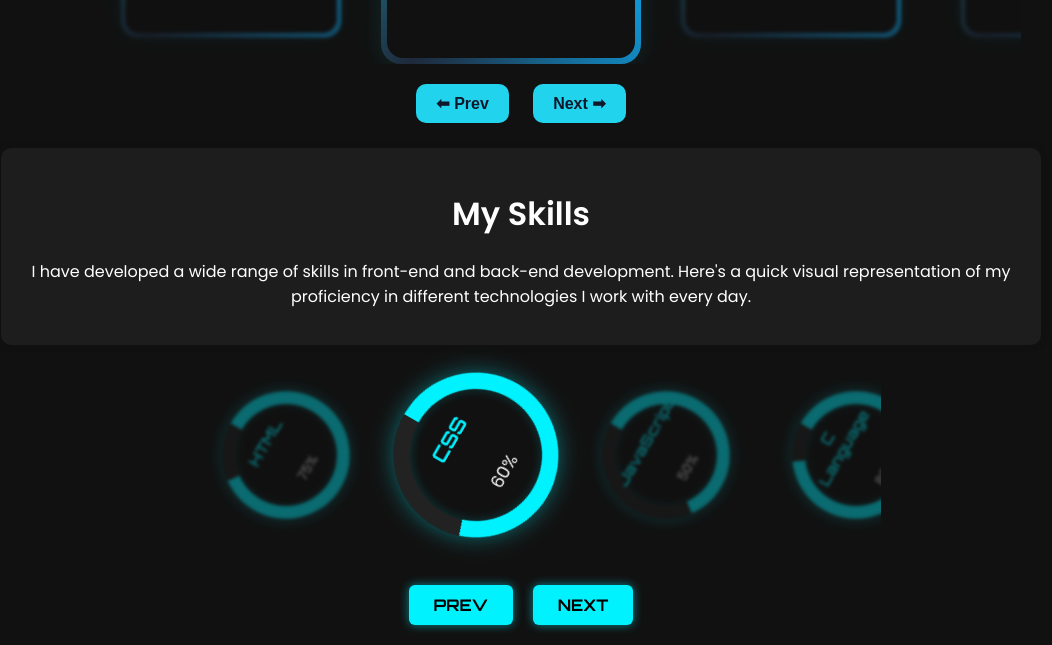
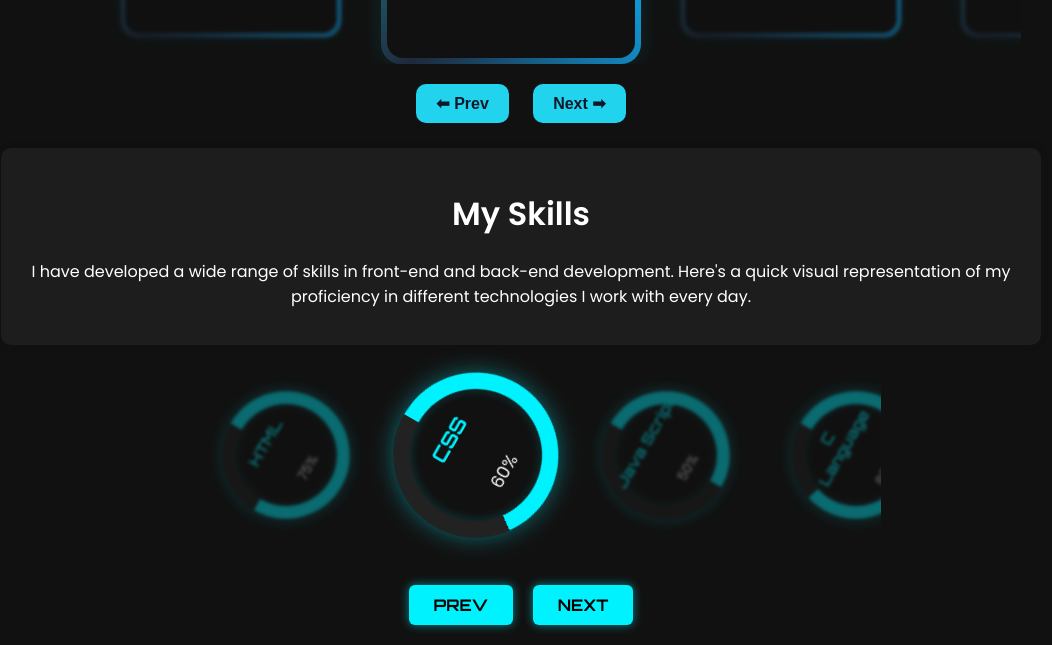
Before and after one commit to ankit14-art/my-detail, a plain HTML site: page index.html in a window 1280 px wide. Shown: the part 997-1642 px from the top of the page, without its empty margins (119-1171 px from the left). Drawn offline with Linux system fonts and the light colour scheme.

Commit message:
Update index.html

```diff
--- a/index.html
+++ b/index.html
@@ -438,13 +438,13 @@
 
 <div class="slider-container" id="sliderContainer">
   <div class="slider" id="slider">
-    <div class="skill" style="--percent: 85%;"><div class="outer-ring"><div class="inner-ring"><h3>HTML</h3><p>75%</p></div></div></div>
-    <div class="skill" style="--percent: 70%;"><div class="outer-ring"><div class="inner-ring"><h3>CSS</h3><p>60%</p></div></div></div>
-    <div class="skill" style="--percent: 60%;"><div class="outer-ring"><div class="inner-ring"><h3>JavaScript</h3><p>50%</p></div></div></div>
-    <div class="skill" style="--percent: 90%;"><div class="outer-ring"><div class="inner-ring"><h3>C Language</h3><p>80%</p></div></div></div>
+    <div class="skill" style="--percent: 75%;"><div class="outer-ring"><div class="inner-ring"><h3>HTML</h3><p>75%</p></div></div></div>
+    <div class="skill" style="--percent: 60%;"><div class="outer-ring"><div class="inner-ring"><h3>CSS</h3><p>60%</p></div></div></div>
+    <div class="skill" style="--percent: 50%;"><div class="outer-ring"><div class="inner-ring"><h3>Java Script</h3><p>50%</p></div></div></div>
+    <div class="skill" style="--percent: 80%;"><div class="outer-ring"><div class="inner-ring"><h3>C Language</h3><p>80%</p></div></div></div>
     <div class="skill" style="--percent: 75%;"><div class="outer-ring"><div class="inner-ring"><h3>Video Edit</h3><p>75%</p></div></div></div>
-    <div class="skill" style="--percent: 65%;"><div class="outer-ring"><div class="inner-ring"><h3>UI/UX Design</h3><p>60%</p></div></div></div>
-    <div class="skill" style="--percent: 80%;"><div class="outer-ring"><div class="inner-ring"><h3>Animation</h3><p>70%</p></div></div></div>
+    <div class="skill" style="--percent: 60%;"><div class="outer-ring"><div class="inner-ring"><h3>UI/UX Design</h3><p>60%</p></div></div></div>
+    <div class="skill" style="--percent: 70%;"><div class="outer-ring"><div class="inner-ring"><h3>Animation</h3><p>70%</p></div></div></div>
   </div>
 </div>
 
```
